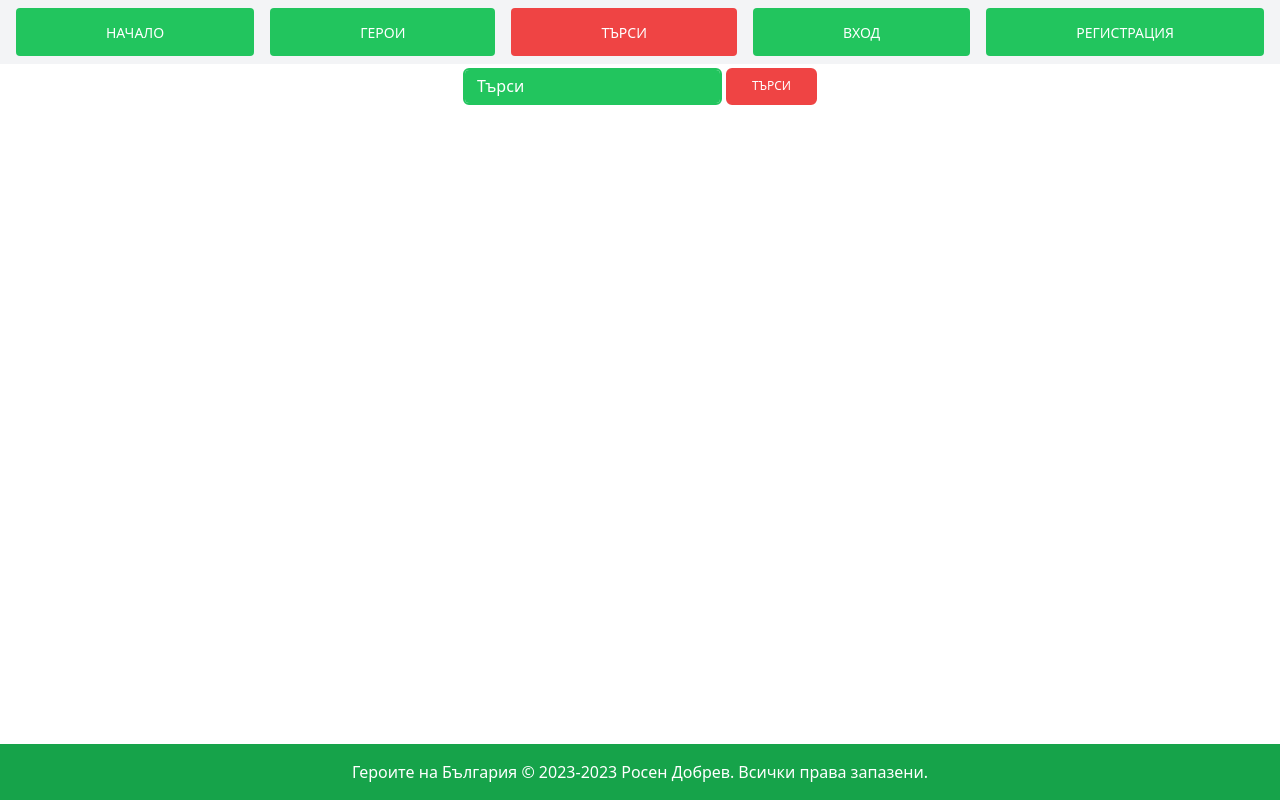
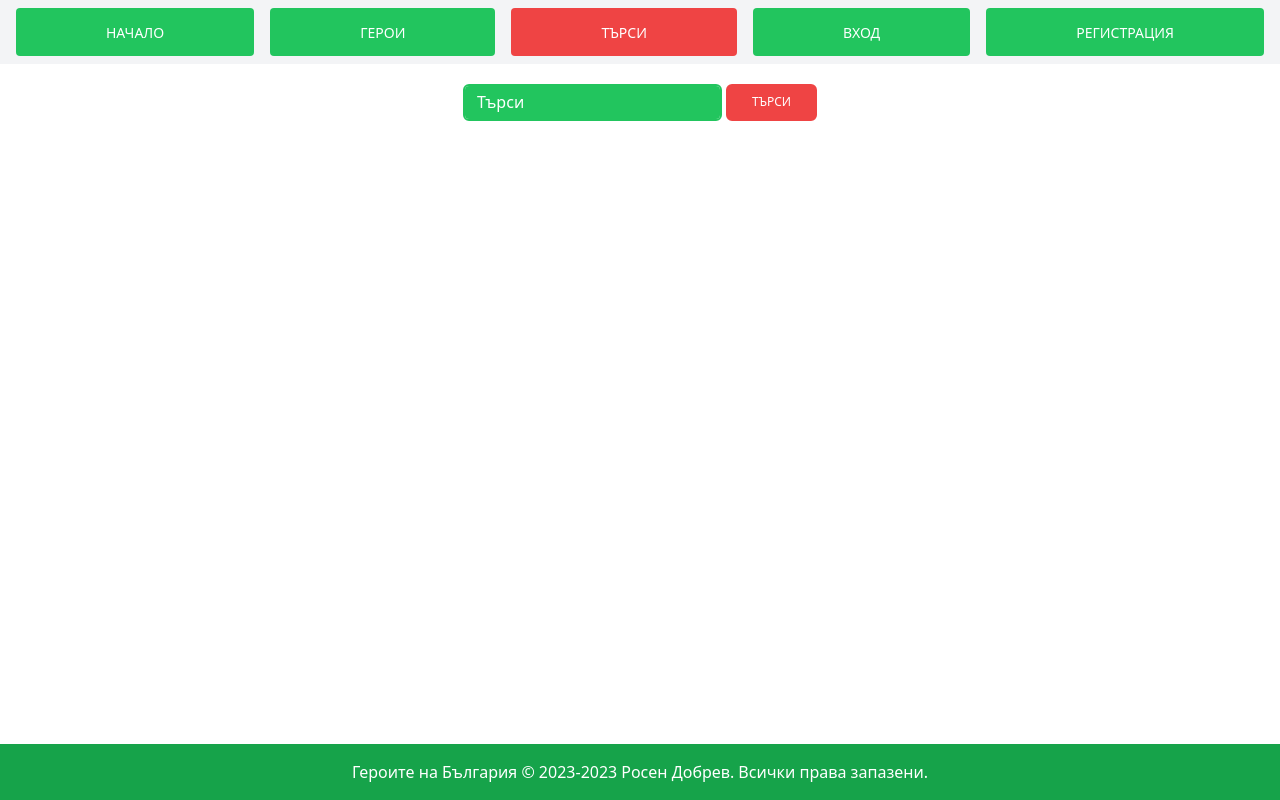
Before and after one commit to RosenDobrev10/Bulgarian-Heroes, a React (Vite) app in the folder client/: page /search in a window 1280 px wide. Built offline with nearby package versions, Linux system fonts and the light colour scheme; what tw-elements would draw is missing.

Commit message:
Add margin top to the form

```diff
--- a/client/src/components/Search/Search.jsx
+++ b/client/src/components/Search/Search.jsx
@@ -40,7 +40,7 @@ export default function Search() {
 
 			{!isLoading && serverErrorMessage && <Message serverErrorMessage={serverErrorMessage} />}
 
-			<form className="relative mb-4 flex justify-center self-start flex-wrap" onSubmit={onSubmit}>
+			<form className="relative my-4 flex justify-center self-start flex-wrap" onSubmit={onSubmit}>
 				<input
 					type="search"
 					className="relative block min-w-0 rounded-md border-2 border-solid border-green-500 bg-green-500 bg-clip-padding px-3 py-[0.25rem] text-base font-normal leading-[1.6] text-white outline-none transition duration-200 ease-in-out focus:z-[3] focus:border-green-500 focus:text-white focus:shadow-2xl focus:outline-none placeholder:text-white"
```
